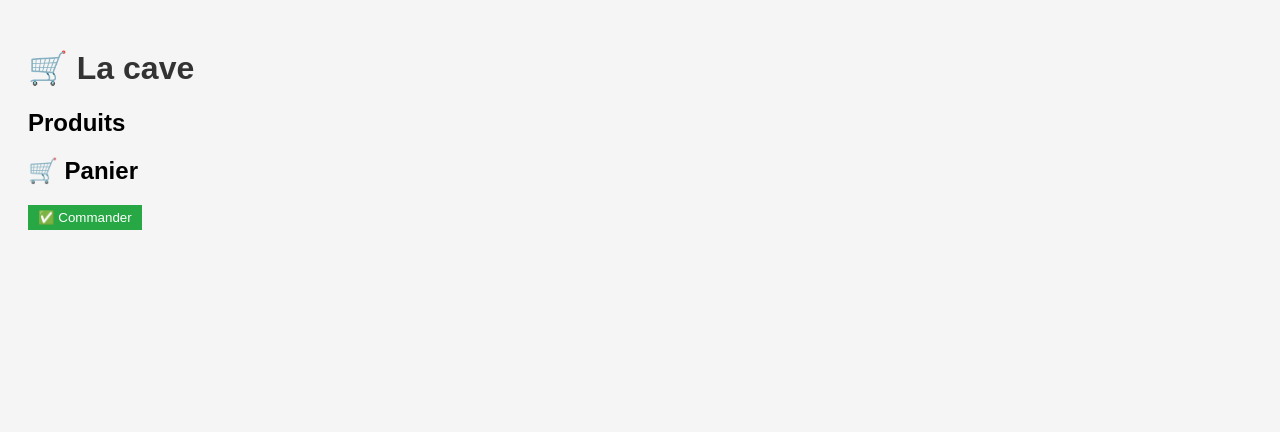
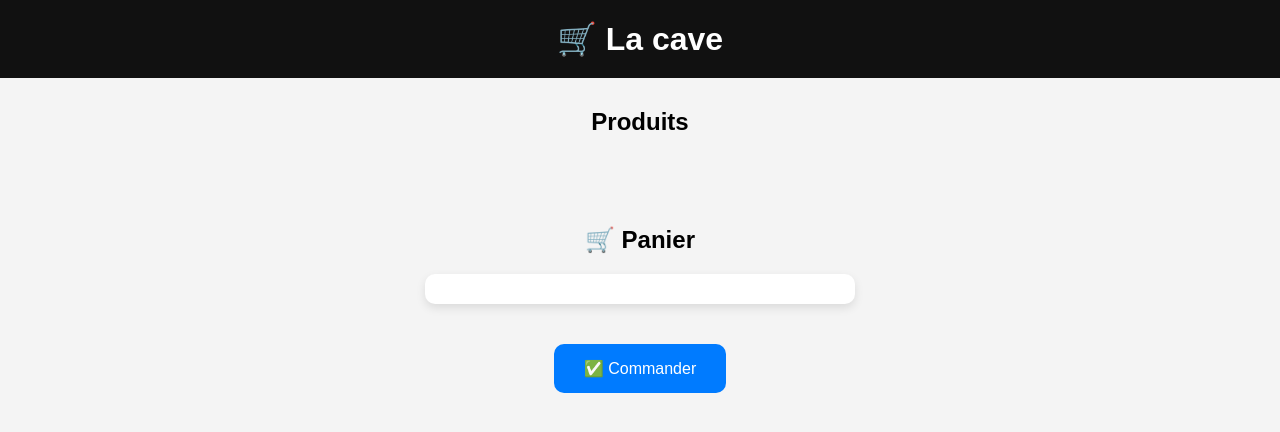
Before and after one commit to kelyjahaburbe95-wq/ecommerce-site, a plain HTML site: page frontend/index.html in a window 1280 px wide. Drawn offline with Linux system fonts and the light colour scheme; no server answers.

Commit message:
Update style.css

```diff
--- a/frontend/style.css
+++ b/frontend/style.css
@@ -1,28 +1,96 @@
 body {
   font-family: Arial, sans-serif;
-  background: #f5f5f5;
-  padding: 20px;
+  background: #f4f4f4;
+  margin: 0;
+  padding: 0;
+  text-align: center;
 }
 
 h1 {
-  color: #333;
+  background: #111;
+  color: white;
+  padding: 20px;
+  margin: 0;
+}
+
+h2 {
+  margin-top: 30px;
+}
+
+#products {
+  display: flex;
+  justify-content: center;
+  flex-wrap: wrap;
+  gap: 20px;
+  padding: 20px;
 }
 
 .product {
   background: white;
+  border-radius: 10px;
+  width: 200px;
   padding: 15px;
-  margin: 10px 0;
-  border-radius: 5px;
+  box-shadow: 0 4px 10px rgba(0,0,0,0.1);
 }
 
-button {
-  padding: 5px 10px;
+.product h3 {
+  margin: 10px 0;
+}
+
+.product button {
   background: #28a745;
   color: white;
   border: none;
+  padding: 10px;
+  width: 100%;
+  border-radius: 5px;
   cursor: pointer;
 }
 
-button:hover {
+.product button:hover {
   background: #218838;
 }
+
+#cart {
+  background: white;
+  max-width: 400px;
+  margin: 20px auto;
+  padding: 15px;
+  border-radius: 10px;
+  box-shadow: 0 4px 10px rgba(0,0,0,0.1);
+  text-align: left;
+}
+
+#cart p {
+  display: flex;
+  justify-content: space-between;
+  align-items: center;
+}
+
+#cart button {
+  background: red;
+  color: white;
+  border: none;
+  border-radius: 5px;
+  padding: 5px 8px;
+  cursor: pointer;
+}
+
+#cart button:hover {
+  background: darkred;
+}
+
+button[onclick="placeOrder()"] {
+  background: #007bff;
+  color: white;
+  border: none;
+  padding: 15px 30px;
+  font-size: 16px;
+  border-radius: 10px;
+  cursor: pointer;
+  margin: 20px;
+}
+
+button[onclick="placeOrder()"]:hover {
+  background: #0056b3;
+}
```
